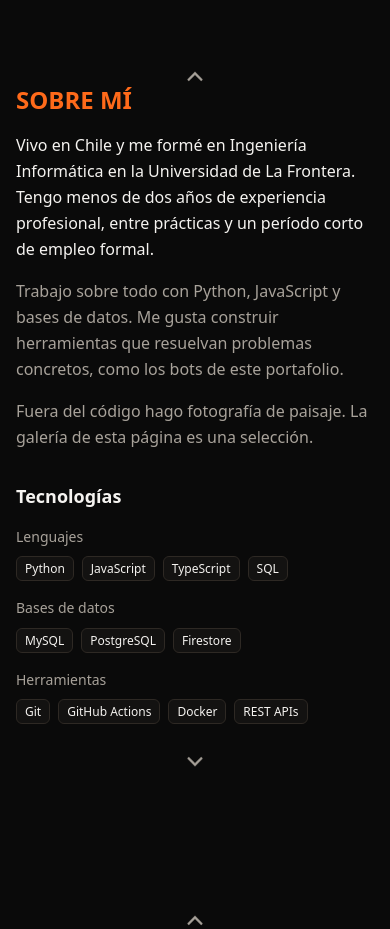
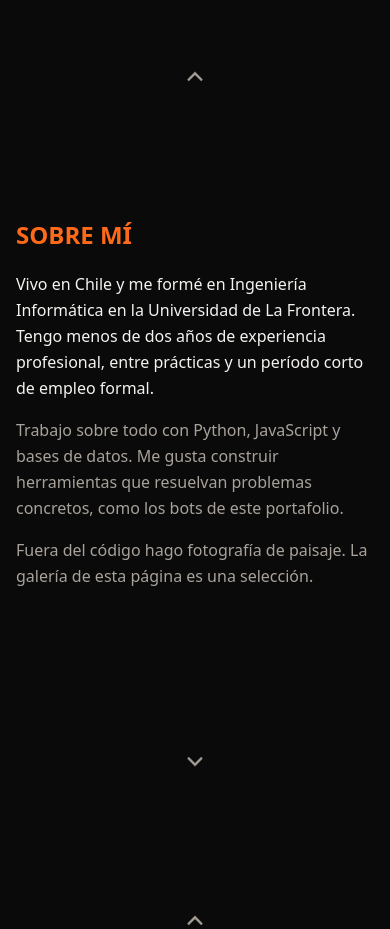
Before and after one commit to ElianBustamante/ElianBustamante.github.io, a React (Vite) app: page /#inicio in a window 390 px wide. Shown: the part 2580-3509 px from the top of the page. Built offline with nearby package versions, Linux system fonts and the light colour scheme.

Commit message:
feat(about): switch between 2-column grid and 2-page snap container via ABOUT_PAGED_QUERY

```diff
--- a/src/components/About.jsx
+++ b/src/components/About.jsx
@@ -1,21 +1,33 @@
+import { useRef } from 'react'
 import { useTranslation } from 'react-i18next'
 import Section from './Section'
 import Reveal from './Reveal'
 import { skills } from '../data/site'
+import useMediaQuery from '../hooks/useMediaQuery'
+import { ABOUT_PAGED_QUERY } from '../lib/media'
 
 export default function About() {
   const { t } = useTranslation()
+  const paged = useMediaQuery(ABOUT_PAGED_QUERY)
+  const pagerRef = useRef(null)
 
   const skillGroups = [
     { key: 'languages', label: t('about.skills.languages'), items: skills.languages },
+    { key: 'frameworks', label: t('about.skills.frameworks'), items: skills.frameworks },
     { key: 'databases', label: t('about.skills.databases'), items: skills.databases },
     { key: 'tools', label: t('about.skills.tools'), items: skills.tools },
   ]
 
+  const containerClass = paged
+    ? 'flex snap-x snap-mandatory gap-4 overflow-x-auto overflow-y-hidden scroll-smooth items-start py-1 -my-1 px-4 -mx-4 scroll-px-4 [scrollbar-width:none] mt-4 compact:mt-2'
+    : 'grid grid-cols-2 items-start gap-8 compact:gap-4 mt-4 compact:mt-2'
+
+  const pageItemClass = paged ? 'w-full shrink-0 snap-start' : ''
+
   return (
     <Section id="sobre-mi" titleKey="about.title">
-      <div className="grid grid-cols-1 md:grid-cols-2 [@media(max-height:520px)]:grid-cols-2 items-start gap-8 [@media(max-height:520px)]:gap-4 mt-4 [@media(max-height:520px)]:mt-2">
-        <div className="max-w-[65ch] space-y-4 [@media(max-height:520px)]:space-y-2">
+      <div ref={paged ? pagerRef : undefined} className={containerClass}>
+        <div className={`max-w-[65ch] space-y-4 [@media(max-height:520px)]:space-y-2 ${pageItemClass}`.trim()}>
           <p className="text-text text-[1rem] [@media(max-height:520px)]:text-[0.875rem] leading-relaxed">
             {t('about.p1')}
           </p>
@@ -27,7 +39,7 @@ export default function About() {
           </p>
         </div>
 
-        <Reveal delay={120} className="space-y-4 [@media(max-height:520px)]:space-y-2.5">
+        <Reveal delay={120} className={`space-y-4 [@media(max-height:520px)]:space-y-2.5 ${pageItemClass}`.trim()}>
           <h3 className="text-lg [@media(max-height:520px)]:text-[1rem] font-bold text-text">
             {t('about.skills.title')}
           </h3>
```
